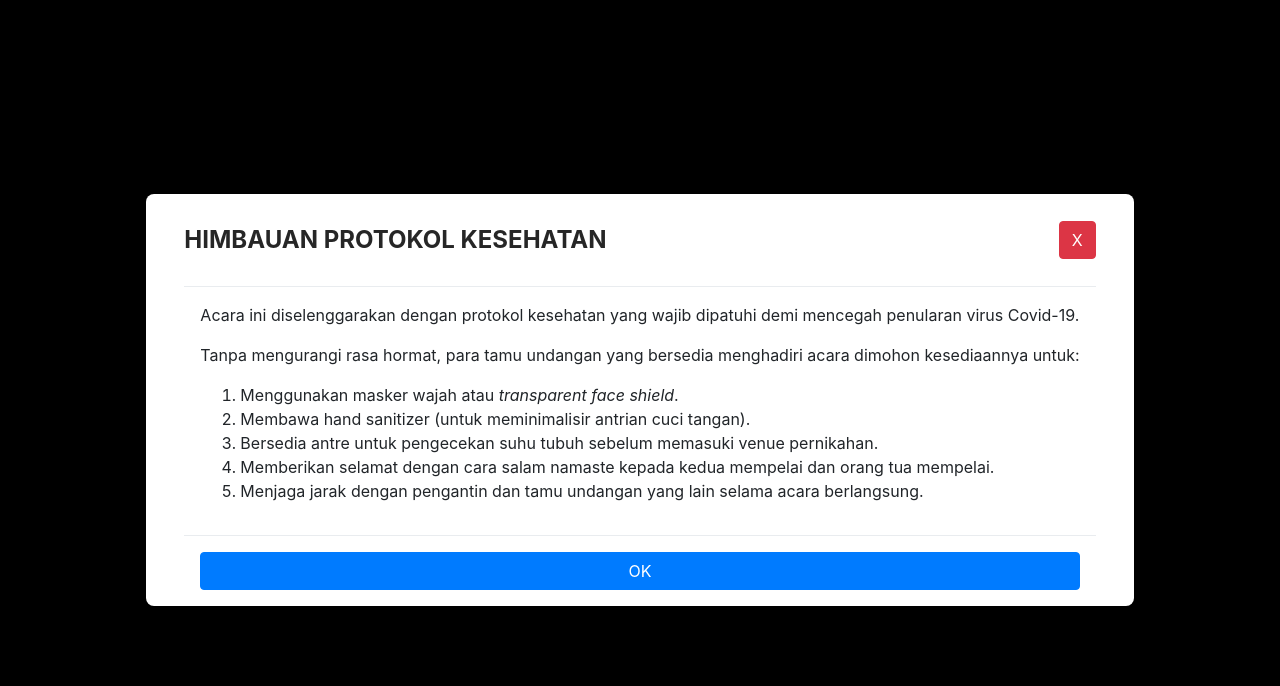
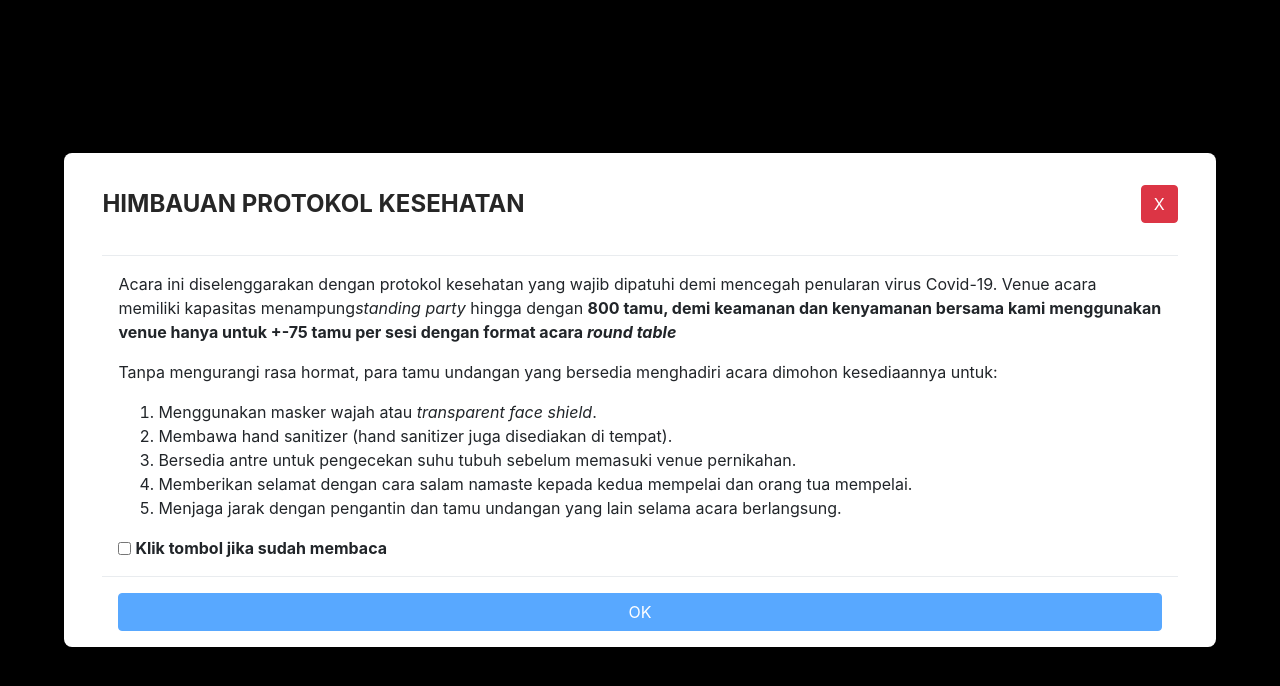
Before and after one commit to faisalridwan55/wdg-web, a React (Create React App) app: page / in a window 1280 px wide. Shown: the top 686 px of the page. Built offline with nearby package versions, Linux system fonts and the light colour scheme.

Commit message:
Finish RSVP form

```diff
--- a/package.json
+++ b/package.json
@@ -7,6 +7,7 @@
     "@testing-library/react": "^9.3.2",
     "@testing-library/user-event": "^7.1.2",
     "axios": "^0.20.0",
+    "moment": "^2.27.0",
     "react": "^16.13.1",
     "react-dom": "^16.13.1",
     "react-papaparse": "^3.8.0",
--- a/src/App.css
+++ b/src/App.css
@@ -9,6 +9,47 @@
   font-size: 2.5rem;
   text-align: center;
   font-family: "Tangerine";
+}
+
+/* Modal */
+.modal-window {
+  top: 0;
+  left: 0;
+  right: 0;
+  bottom: 0;
+  z-index: 999;
+  display: flex;
+  position: fixed;
+  align-items: center;
+  transition: all 0.3s;
+  justify-content: center;
+  background-color: black;
+}
+
+.modal-container {
+  padding: 0% 3%;
+  max-width: 90%;
+  min-width: 70%;
+  border-radius: 8px;
+  background-color: white;
+}
+
+.modal-header {
+  display: flex;
+  padding: 3% 0%;
+  flex-direction: row;
+  align-items: center;
+  justify-content: space-between;
+}
+
+.modal-header-title {
+  font-weight: bold;
+  text-align: center;
+  color: rgba(0, 0, 0, .85);
+}
+
+.modal-button {
+  padding: 0 8px
 }
 
 /* For mobile phones: */
@@ -102,4 +143,13 @@
   .col-12 {
     width: 100%;
   }
+
+  /* modal */
+  .modal-header-title {
+    font-size: 1.5rem;
+  }
+
+  .modal-button {
+    padding: 6px 12px
+  }
 }
--- a/src/components/CovidModal/index.css
+++ /dev/null
@@ -1,50 +0,0 @@
-.modal-window {
-  top: 0;
-  left: 0;
-  right: 0;
-  bottom: 0;
-  z-index: 999;
-  display: flex;
-  position: fixed;
-  align-items: center;
-  transition: all 0.3s;
-  justify-content: center;
-  background-color: black;
-}
-
-.modal-container {
-  padding: 0% 3%;
-  max-width: 90%;
-  min-width: 70%;
-  min-height: 300px;
-  border-radius: 8px;
-  background-color: white;
-}
-
-.modal-header {
-  display: flex;
-  padding: 3% 0%;
-  flex-direction: row;
-  align-items: center;
-  justify-content: space-between;
-}
-
-.modal-header-title {
-  font-weight: bold;
-  text-align: center;
-  color: rgba(0, 0, 0, .85);
-}
-
-#modal-button {
-  padding: 0 8px
-}
-
-@media only screen and (min-width: 768px) {
-  .modal-header-title {
-    font-size: 1.5rem;
-  }
-
-  #modal-button {
-    padding: 6px 12px
-  }
-}
--- a/src/components/CovidModal/index.js
+++ b/src/components/CovidModal/index.js
@@ -1,7 +1,8 @@
-import React from "react";
-import "./index.css";
+import React, { useState } from "react";
 
 function CovidModal({ setIsFirstOpen }) {
+  const [isReaded, setIsReaded] = useState(false);
+
   return (
     <>
       <div className="modal-window">
@@ -12,17 +13,18 @@ function CovidModal({ setIsFirstOpen }) {
             </div>
             <button
               type="button"
-              id="modal-button"
-              className="btn btn-danger"
+              className="btn btn-danger modal-button"
               onClick={() => setIsFirstOpen(false)}
             >
               X
             </button>
           </div>
-          <div class="modal-body">
+          <div className="modal-body">
             <p>
               Acara ini diselenggarakan dengan protokol kesehatan yang wajib
-              dipatuhi demi mencegah penularan virus Covid-19.
+              dipatuhi demi mencegah penularan virus Covid-19. Venue acara memiliki kapasitas menampung
+              <i>standing party</i> hingga dengan <b>800 tamu, demi keamanan dan kenyamanan bersama kami menggunakan
+              venue hanya untuk +-75 tamu per sesi dengan format acara <i>round table</i></b>
             </p>
             <p>
               Tanpa mengurangi rasa hormat, para tamu undangan yang bersedia
@@ -33,8 +35,7 @@ function CovidModal({ setIsFirstOpen }) {
                 Menggunakan masker wajah atau <i>transparent face shield</i>.
               </li>
               <li>
-                Membawa hand sanitizer (untuk meminimalisir antrian cuci
-                tangan).
+                Membawa hand sanitizer (hand sanitizer juga disediakan di tempat).
               </li>
               <li>
                 Bersedia antre untuk pengecekan suhu tubuh sebelum memasuki
@@ -49,12 +50,17 @@ function CovidModal({ setIsFirstOpen }) {
                 selama acara berlangsung.
               </li>
             </ol>
+            <div className="row align-items-center">
+            <input type="checkbox" name="readed" id="readed" onClick={() => setIsReaded(!isReaded)} />
+            <b className="ml-1">Klik tombol jika sudah membaca</b>
+            </div>
           </div>
           <div className="modal-footer">
             <button
               type="button"
-              class="btn btn-primary"
+              disabled={!isReaded}
               style={{ width: "100%" }}
+              className="btn btn-primary"
               onClick={() => setIsFirstOpen(false)}
             >
               OK
--- /dev/null
+++ b/src/components/RSVPForm/NotificationModal/index.js
@@ -0,0 +1,47 @@
+import React from "react";
+
+function NotificationModal({ setIsOpen }) {
+  return (
+    <>
+      <div className="modal-window">
+        <div className="modal-container">
+          <div className="modal-header">
+            <></>
+            <button
+              type="button"
+              className="btn btn-danger modal-button"
+              onClick={() => setIsOpen(false)}
+            >
+              X
+            </button>
+          </div>
+          <div className="modal-body text-center">
+            <svg width="3em" height="3em" viewBox="0 0 16 16" className="bi bi-calendar-check" fill="currentColor" xmlns="http://www.w3.org/2000/svg">
+              <path fill-rule="evenodd" d="M3.5 0a.5.5 0 0 1 .5.5V1h8V.5a.5.5 0 0 1 1 0V1h1a2 2 0 0 1 2 2v11a2 2 0 0 1-2 2H2a2 2 0 0 1-2-2V3a2 2 0 0 1 2-2h1V.5a.5.5 0 0 1 .5-.5zM1 4v10a1 1 0 0 0 1 1h12a1 1 0 0 0 1-1V4H1z"/>
+              <path fill-rule="evenodd" d="M10.854 7.146a.5.5 0 0 1 0 .708l-3 3a.5.5 0 0 1-.708 0l-1.5-1.5a.5.5 0 1 1 .708-.708L7.5 9.793l2.646-2.647a.5.5 0 0 1 .708 0z"/>
+            </svg>
+            <p>
+              Terimakasih sudah bersedia datang:)
+            </p>
+            <b>
+              Acara ini diselenggarakan dengan protokol kesehatan yang wajib
+              dipatuhi demi mencegah penularan virus Covid-19.
+            </b>
+          </div>
+          <div className="modal-footer">
+            <button
+              type="button"
+              className="btn btn-primary"
+              style={{ width: "100%" }}
+              onClick={() => setIsOpen(false)}
+            >
+              OK
+            </button>
+          </div>
+        </div>
+      </div>
+    </>
+  );
+}
+
+export default NotificationModal;
--- a/src/components/RSVPForm/index.js
+++ b/src/components/RSVPForm/index.js
@@ -1,10 +1,20 @@
 import React, { useState, useEffect } from "react";
 
 import axios from "axios";
+import moment from "moment";
 import papa from "papaparse";
 import guestListRoute from "./Guest list - Faisal's Guest (CSV).csv";
 
+import NotificationModal from "./NotificationModal";
+
 import "./index.css";
+
+const INITIAL_FORM_DATA = {
+  name: "",
+  phone: "",
+  guestOf: "Faisal",
+  presence: true,
+}
 
 function RSVPForm() {
   const containerStyle = {
@@ -22,20 +32,23 @@ function RSVPForm() {
 
   const inputStyle = { borderRadius: "8px", padding: "4px 8px" };
 
-  const [formData, setFormData] = useState({
-    name: "",
-    phone: "",
-    guestOf: "Faisal",
-    presence: true,
-  });
+  const [formData, setFormData] = useState(INITIAL_FORM_DATA);
 
   const [guestList, setGuestList] = useState([]);
+
+  const [isModalOpen, setIsModalOpen] = useState(false);
 
   useEffect(() => {
     if (!Boolean(guestList.length)) getGuest(guestListRoute);
   }, [guestList.length])
 
-  const postForm = () => axios.post(process.env.REACT_APP_FORM_URL, formData);
+  const postForm = () =>
+    axios.post(process.env.REACT_APP_FORM_URL, {...formData, registrationDate: moment().format('LLL')})
+      .then(() => {
+        setIsModalOpen(true);
+        setFormData(INITIAL_FORM_DATA);
+      })
+      .catch(() => alert("Terjadi error, silahkan hubungi Faisal atau Laras"));
 
   const getGuest = source => {
     papa.parse(source, {
@@ -57,8 +70,10 @@ function RSVPForm() {
   }
 
   console.log(guestList);
+
   return (
     <>
+      {isModalOpen && <NotificationModal setIsOpen={setIsModalOpen} />}
       <div className="sub-title pt-4 pb-2" style={{ fontWeight: "bold" }}>
         RSVP Form
       </div>
```
Also changed, not shown: public/manifest.json, 1 other file (tests, documents, lock files or other folders).
